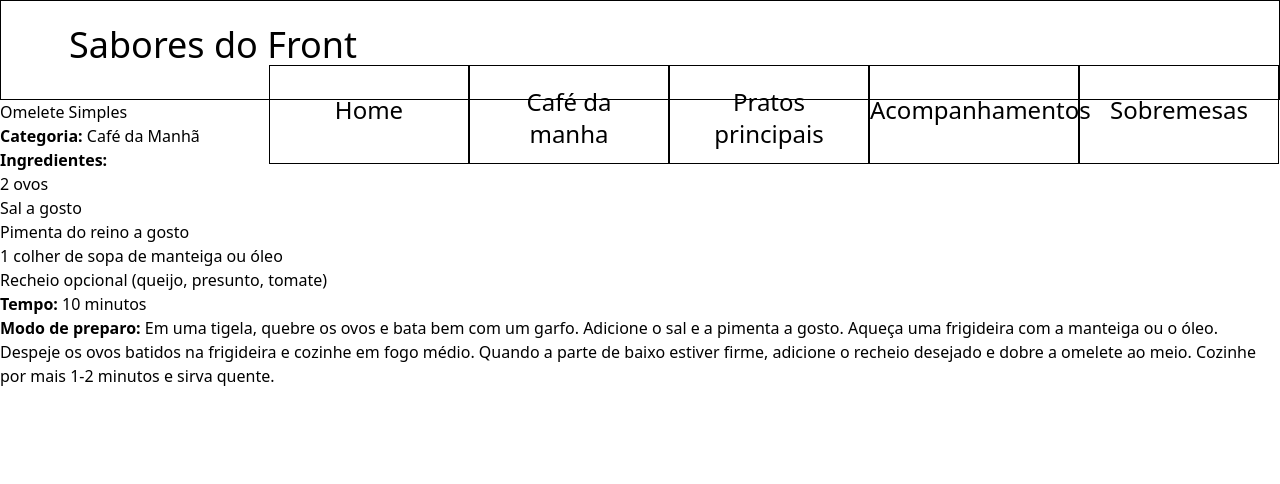
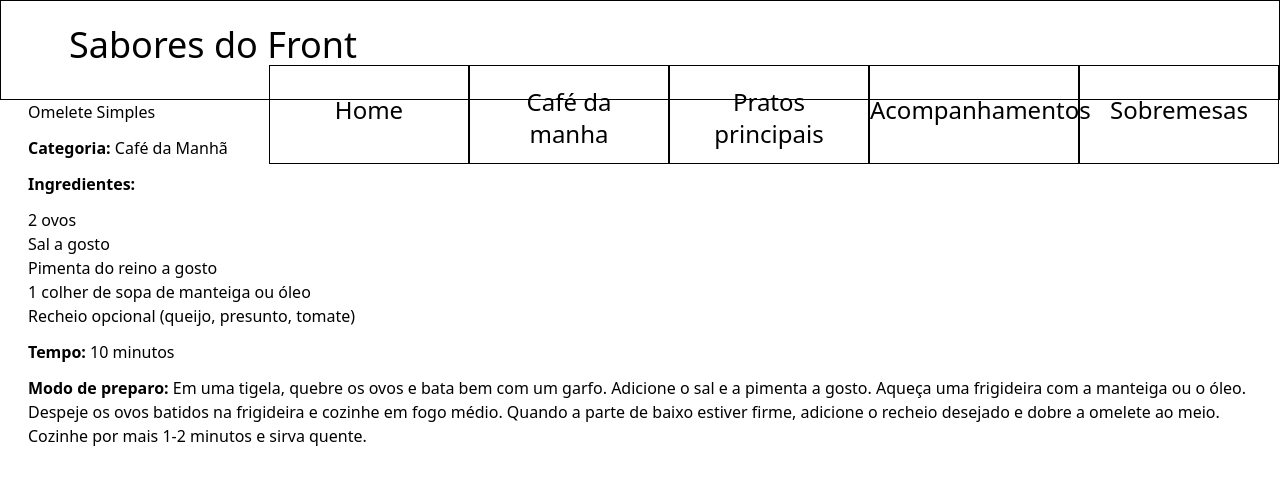
Before and after one commit to vinikenzo/CP-FRONT-END, a Next.js app in the folder cp-front/: page /receitas/1 in a window 1280 px wide. Shown: the top 484 px of the page. Built offline with nearby package versions, Linux system fonts and the light colour scheme.

Commit message:
Adição de espaçamento entre receitas, e preparação para recebimento de imagens

```diff
--- a/cp-front/src/app/acompanhamentos/page.tsx
+++ b/cp-front/src/app/acompanhamentos/page.tsx
@@ -35,9 +35,11 @@ export default function Acompanhamentos() {
       <ul>
         {
           receitas.map((receita,index)=>(
-            <li key={index}>
+            <li className="ml-6" key={index}>
+              <div className="h-70  w-[500px]">
               <Link href={`receitas/${receita.id}`}>{ receita.nome}</Link>
               - {receita.categoria}
+              </div>
             </li>
           ))
 
--- a/cp-front/src/app/cafeDaManha/page.tsx
+++ b/cp-front/src/app/cafeDaManha/page.tsx
@@ -35,9 +35,11 @@ export default function Cafe() {
       <ul>
         {
           receitas.map((receita,index)=>(
-            <li key={index}>
+            <li className="ml-6" key={index}>
+              <div className="h-70  w-[500px]">
               <Link href={`receitas/${receita.id}`}>{ receita.nome}</Link>
               - {receita.categoria}
+              </div>
             </li>
           ))
 
--- a/cp-front/src/app/page.tsx
+++ b/cp-front/src/app/page.tsx
@@ -3,38 +3,40 @@ import Link from "next/link";
 import { useEffect, useState } from "react";
 
 interface propReceitas {
-  id : string;
-  nome : string;
-  categoria : string;
+  id: string;
+  nome: string;
+  categoria: string;
 }
 
 export default function Home() {
 
-  const [receitas,setReceitas] = useState<propReceitas[]>([]);
+  const [receitas, setReceitas] = useState<propReceitas[]>([]);
 
-  useEffect(() =>{
+  useEffect(() => {
     const buscarReceitas = async () => {
-      try{
+      try {
         const response = await fetch("/receitas.json");
         const data = await response.json();
 
         setReceitas(data);
 
-      }catch(error){
+      } catch (error) {
         console.error(error);
       }
     }
     buscarReceitas();
-  },[])
+  }, [])
 
   return (
     <>
       <ul>
         {
-          receitas.map((receita,index)=>(
-            <li key={index}>
-              <Link href={`receitas/${receita.id}`}>{ receita.nome}</Link>
-              - {receita.categoria}
+          receitas.map((receita, index) => (
+            <li className="ml-6" key={index}>
+              <div className="h-70  w-[500px]">
+                <Link href={`receitas/${receita.id}`}>{receita.nome}</Link>
+                - {receita.categoria}
+              </div>
             </li>
           ))
 
--- a/cp-front/src/app/pratosPrincipais/page.tsx
+++ b/cp-front/src/app/pratosPrincipais/page.tsx
@@ -35,9 +35,11 @@ export default function Pratos() {
       <ul>
         {
           receitas.map((receita,index)=>(
-            <li key={index}>
+            <li className="ml-6" key={index}>
+              <div className="h-70  w-[500px]">
               <Link href={`receitas/${receita.id}`}>{ receita.nome}</Link>
               - {receita.categoria}
+              </div>
             </li>
           ))
 
--- a/cp-front/src/app/receitas/[id]/page.tsx
+++ b/cp-front/src/app/receitas/[id]/page.tsx
@@ -1,6 +1,7 @@
 "use client";
 import { useParams } from "next/navigation";
 import { useEffect, useState } from "react";
+import Image from "next/image";
 
 
 interface propReceita {
@@ -57,17 +58,17 @@ const PageReceitas = () => {
 
     return(
         <>
-
-            <h1>{ receita?.nome }</h1>
-            <p><b>Categoria: </b>{ receita?.categoria }</p>
-            <p><b>Ingredientes: </b></p>
-            <ul>
+           {/* <Image src={`/images/$ {receita.imagem}.png`} alt="" width={} height={} /> */}
+            <h1 className="ml-7">{ receita?.nome }</h1>
+            <p className="ml-7 mt-3"><b>Categoria: </b>{ receita?.categoria }</p>
+            <p className="ml-7 mt-3"><b>Ingredientes: </b></p>
+            <ul className="ml-7 mt-3">
                 {receita?.ingredientes.map((item, index) => (
                     <li key={index}>{item}</li>
                 ))}
             </ul>
-            <p><b>Tempo: </b>{ receita?.tempo }</p>
-            <p><b>Modo de preparo: </b>{receita?.preparo}</p>
+            <p className="ml-7 mt-3"><b>Tempo: </b>{ receita?.tempo }</p>
+            <p className="ml-7 mt-3"><b>Modo de preparo: </b>{receita?.preparo}</p>
 
         </>
     )
--- a/cp-front/src/app/sobremesas/page.tsx
+++ b/cp-front/src/app/sobremesas/page.tsx
@@ -35,10 +35,12 @@ export default function Sobremesas() {
       <ul>
         {
           receitas.map((receita,index)=>(
-            <li key={index}>
-              <Link href={`receitas/${receita.id}`}>{ receita.nome}</Link>
-              - {receita.categoria}
-            </li>
+            <li className="ml-6" key={index}>
+            <div className="h-70  w-[500px]">
+            <Link href={`receitas/${receita.id}`}>{ receita.nome}</Link>
+            - {receita.categoria}
+            </div>
+          </li>
           ))
 
         }
```
